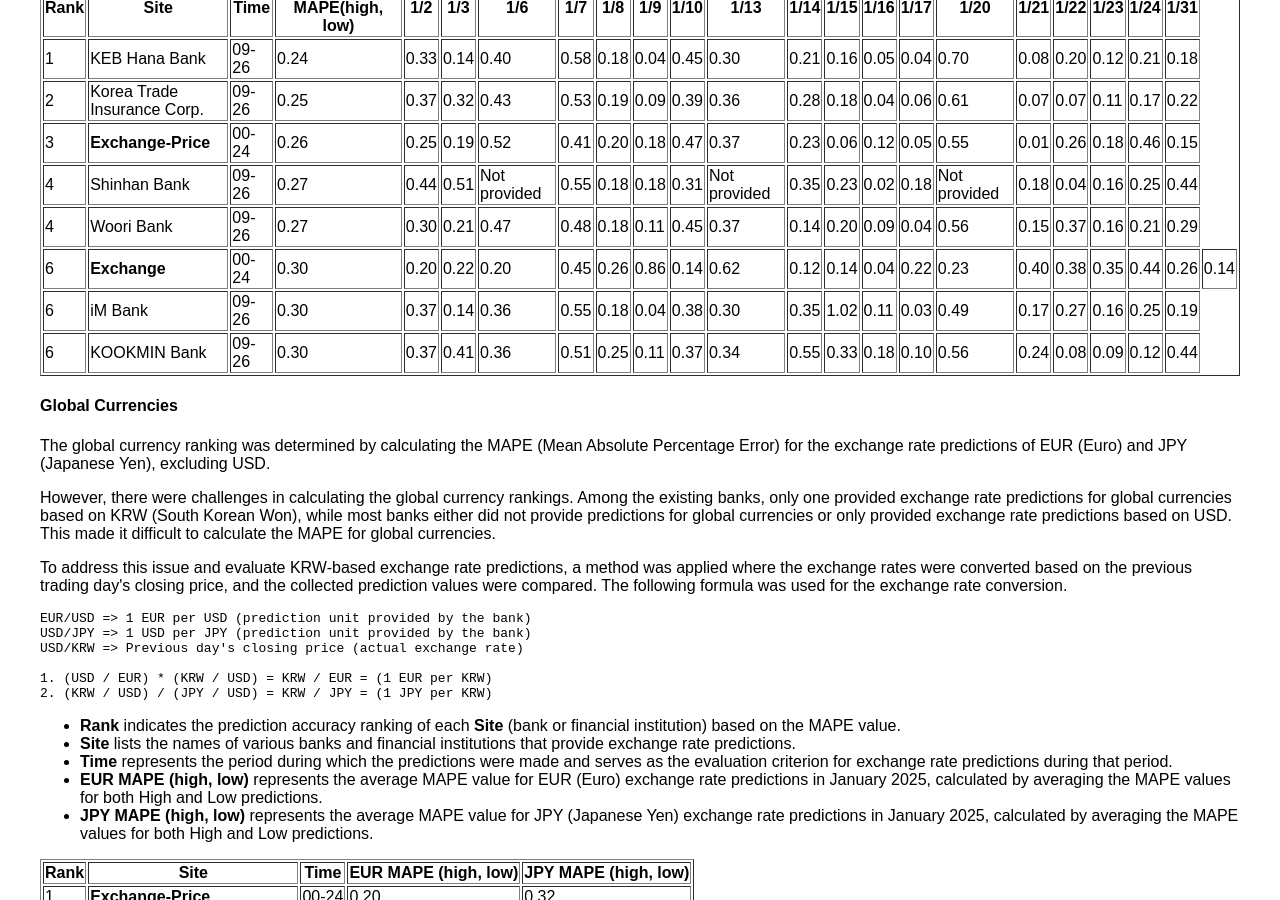
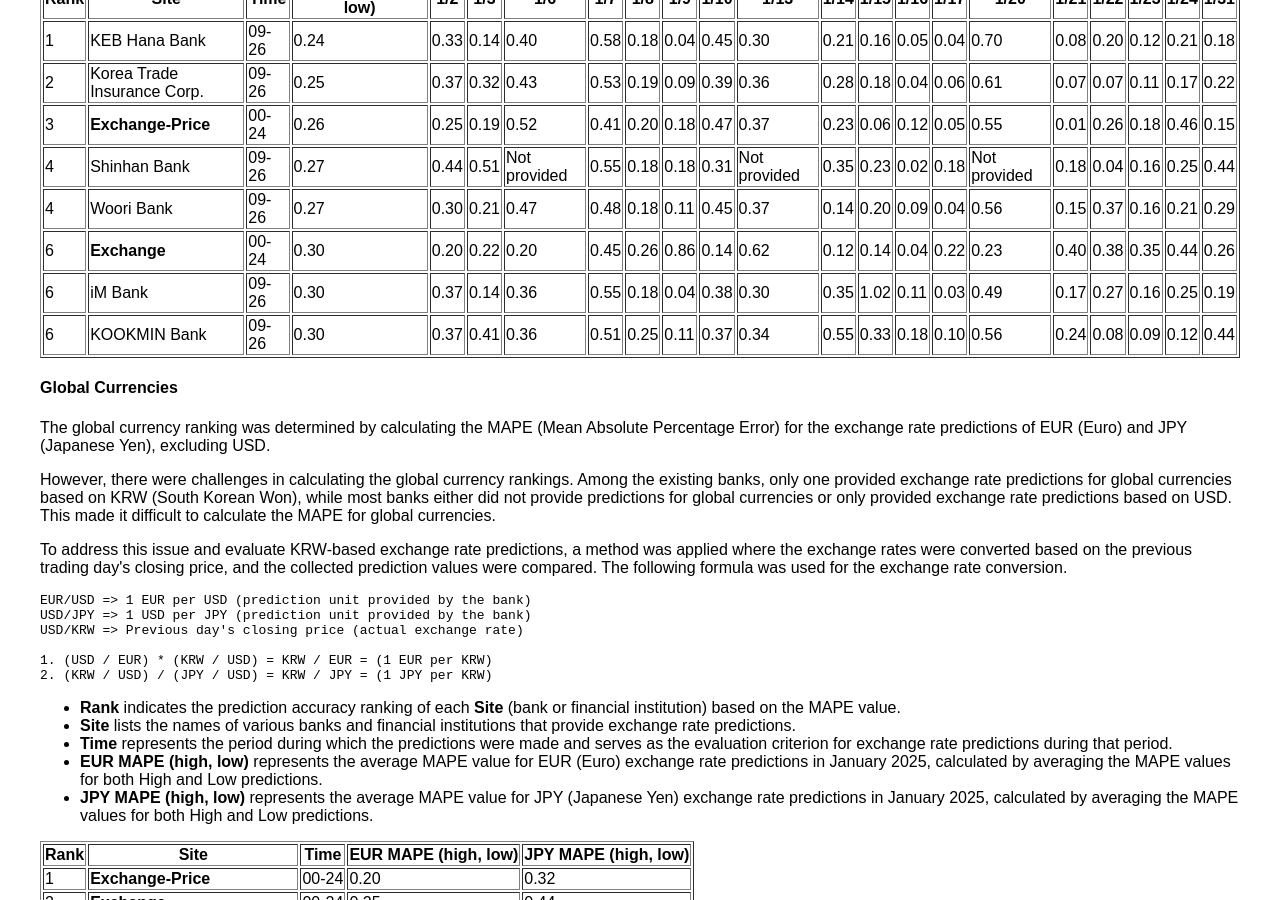
Before and after one commit to hoysu/2digit.github.io, a Jekyll site: the page built from page1.html, in a window 1280 px wide and 900 px high, scrolled down 2869 px. Built offline with Jekyll 4.4.1, drawn with Linux system fonts in a browser that asks for light colours.

Commit message:
Update page1.html

```diff
--- a/page1.html
+++ b/page1.html
@@ -272,7 +272,6 @@
       <td>0.35</td>
       <td>0.44</td>
       <td>0.26</td>
-      <td>0.14</td>
     </tr>
     <tr>
       <td>6</td>
```
